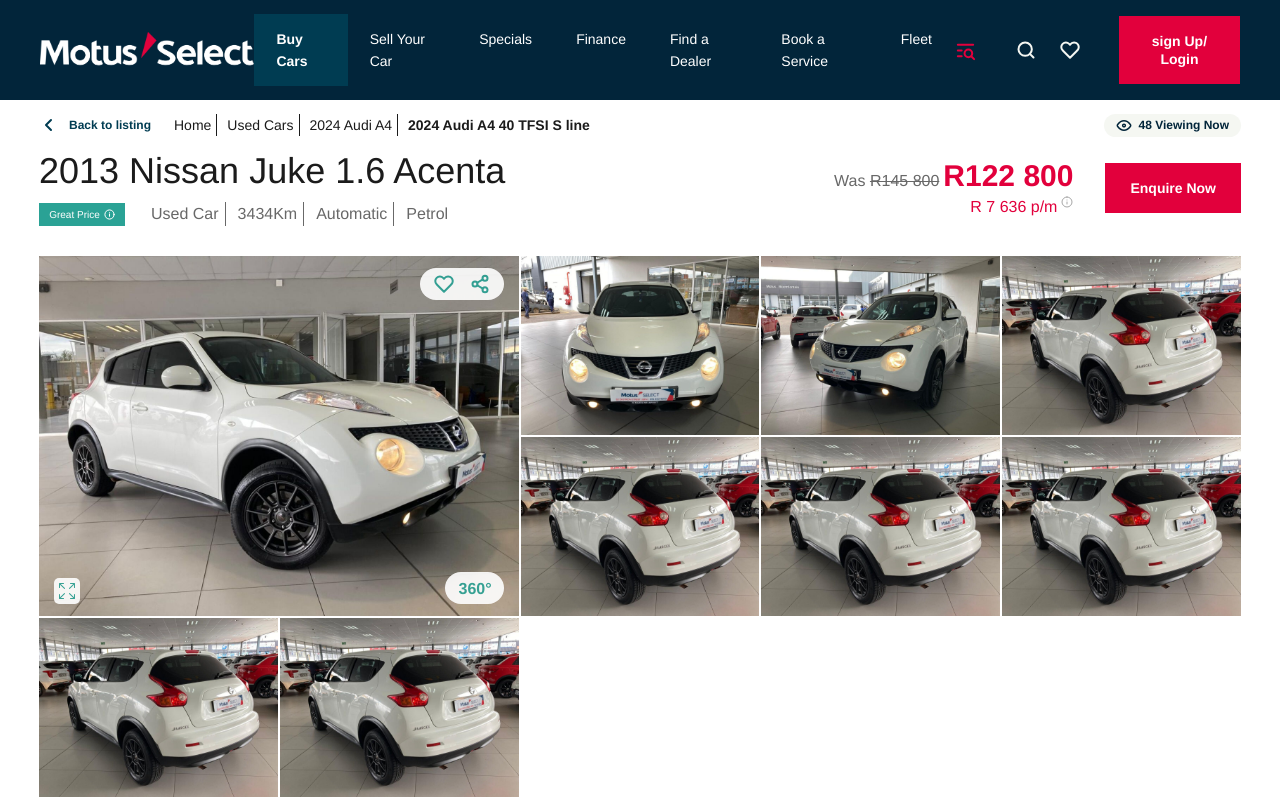
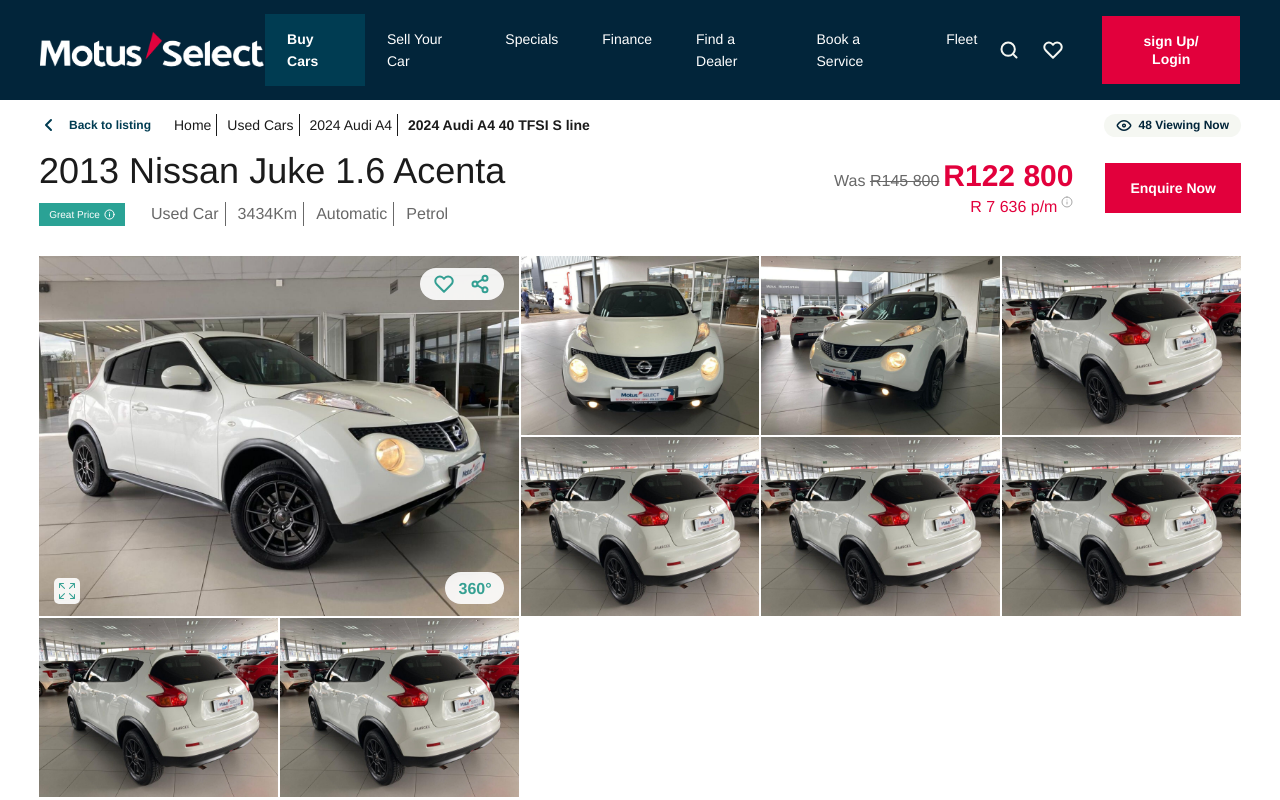
Before and after one commit to Aayush-7804/motrs, a Next.js app in the folder frontend/: page / in a window 1280 px wide. Shown: the top 800 px of the page. Built offline with nearby package versions, Linux system fonts and the light colour scheme.

Commit message:
Page: Header component modification

```diff
--- a/frontend/components/header/index.tsx
+++ b/frontend/components/header/index.tsx
@@ -64,7 +64,7 @@
           </ul>
         </nav>
         <div className="flex items-center gap-9.75">
-          <div>
+          <div className="min-[769px]:hidden">
             <svg
               xmlns="http://www.w3.org/2000/svg"
               width="23"
```
